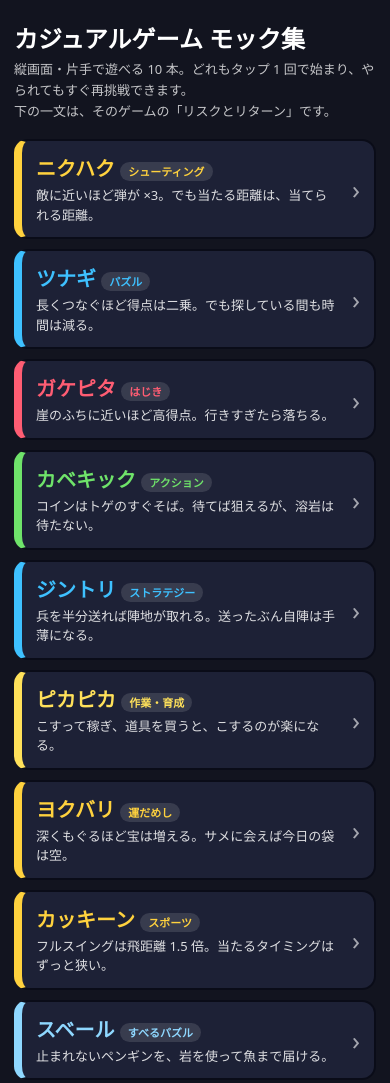
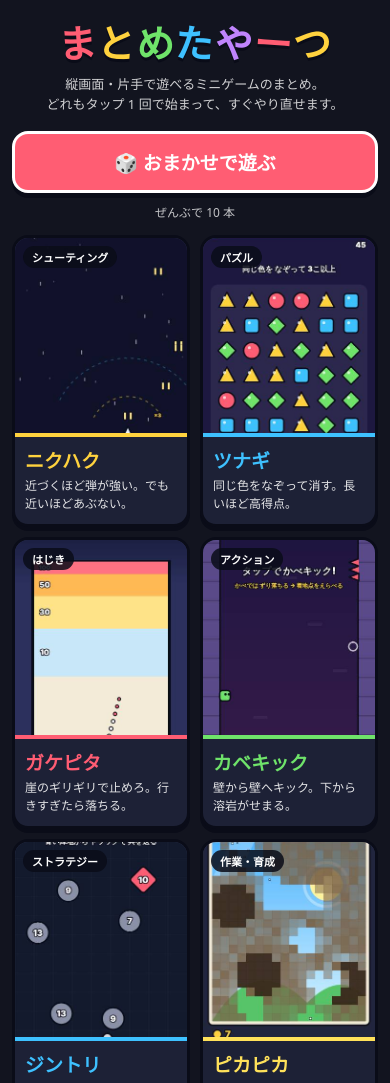
Before and after one commit to KastanetKid/Kanata, a plain HTML site: page mocks/index.html in a window 390 px wide. Shown: the top 1083 px of the page. Drawn offline with Linux system fonts and the light colour scheme.

Commit message:
Turn the mock list into a portal named まとめたやーつ
Thumbnail cards, best-score badges, a random-play button that prefers
unplayed games, and a link back to Endless Stair.

Co-Authored-By: Claude Fable 5.2 <noreply@anthropic.com>
Claude-Session: https://claude.ai/code/session_015MRXXr55D2RCtcb9ALemWQ

```diff
--- a/mocks/index.html
+++ b/mocks/index.html
@@ -4,52 +4,88 @@
 <meta charset="utf-8">
 <meta name="viewport" content="width=device-width, initial-scale=1, viewport-fit=cover">
 <meta name="theme-color" content="#12141f">
-<title>カジュアルゲーム モック集</title>
+<meta name="apple-mobile-web-app-capable" content="yes">
+<meta name="mobile-web-app-capable" content="yes">
+<title>まとめたやーつ</title>
 <style>
-  body { margin: 0; background: #12141f; color: #fff; -webkit-tap-highlight-color: transparent;
+  :root { --ink: #0a0c18; --bg: #12141f; --card: #1d2136; }
+  * { box-sizing: border-box; }
+  body { margin: 0; background: var(--bg); color: #fff; -webkit-tap-highlight-color: transparent;
     font-family: system-ui, -apple-system, "Hiragino Sans", "Noto Sans JP", "Yu Gothic", sans-serif; }
-  main { max-width: 480px; margin: 0 auto; padding: calc(env(safe-area-inset-top) + 20px) 14px 40px; }
-  h1 { font-size: 24px; margin: 0 0 4px; }
-  .lead { font-size: 13px; opacity: .75; margin: 0 0 18px; line-height: 1.6; }
-  a.card { display: flex; gap: 12px; align-items: center; text-decoration: none; color: inherit;
-    background: #1d2136; border: 2px solid #0a0c18; border-left: 8px solid var(--c); border-radius: 14px;
-    padding: 12px 14px; margin-bottom: 10px; }
-  a.card:active { transform: scale(.98); background: #262b47; }
-  .card b { font-size: 20px; color: var(--c); display: block; }
-  .card i { font-style: normal; font-size: 11px; background: rgba(255,255,255,.12); border-radius: 99px; padding: 2px 8px; }
-  .card span { display: block; font-size: 13px; opacity: .85; margin-top: 4px; line-height: 1.5; }
-  .card .go { margin-left: auto; font-size: 26px; opacity: .6; }
-  footer { font-size: 12px; opacity: .6; margin-top: 18px; line-height: 1.7; }
+  main { max-width: 520px; margin: 0 auto; padding: calc(env(safe-area-inset-top) + 22px) 12px calc(env(safe-area-inset-bottom) + 40px); }
+  header { text-align: center; margin-bottom: 16px; }
+  h1 { margin: 0; font-size: 38px; font-weight: 900; letter-spacing: 1px; line-height: 1.15; }
+  h1 span { display: inline-block; text-shadow: 0 3px 0 var(--ink); }
+  .lead { font-size: 13px; opacity: .8; margin: 8px 0 0; line-height: 1.6; }
+  #random { display: block; width: 100%; margin: 16px 0 6px; padding: 14px; border: 3px solid #fff; border-radius: 16px;
+    background: #ff5d73; color: #fff; font: inherit; font-size: 19px; font-weight: 900; box-shadow: 0 5px 0 var(--ink); }
+  #random:active { transform: translateY(4px); box-shadow: 0 1px 0 var(--ink); }
+  #stat { text-align: center; font-size: 12px; opacity: .75; margin: 10px 0 14px; min-height: 1em; }
+  #grid { display: grid; grid-template-columns: 1fr 1fr; gap: 10px; }
+  a.card { display: block; text-decoration: none; color: inherit; background: var(--card); border: 3px solid var(--ink);
+    border-radius: 16px; overflow: hidden; box-shadow: 0 4px 0 var(--ink); position: relative; }
+  a.card:active { transform: translateY(3px); box-shadow: 0 1px 0 var(--ink); }
+  .card img { display: block; width: 100%; aspect-ratio: 3 / 3.4; object-fit: cover; object-position: center 35%; background: #262b47; }
+  .card .genre { position: absolute; top: 8px; left: 8px; font-size: 11px; font-weight: 700; background: rgba(10,12,24,.85);
+    border-radius: 99px; padding: 3px 9px; }
+  .card .best { position: absolute; top: 8px; right: 8px; font-size: 11px; font-weight: 900; color: var(--ink); background: #ffd23e;
+    border-radius: 99px; padding: 3px 8px; }
+  .card .body { padding: 9px 10px 11px; border-top: 4px solid var(--c); }
+  .card b { display: block; font-size: 19px; font-weight: 900; color: var(--c); }
+  .card p { margin: 3px 0 0; font-size: 12px; line-height: 1.5; opacity: .88; }
+  h2 { font-size: 15px; margin: 26px 2px 8px; opacity: .85; }
+  a.wide { display: flex; align-items: center; gap: 12px; text-decoration: none; color: inherit; background: #f2efe6; color: var(--ink);
+    border: 3px solid var(--ink); border-radius: 16px; padding: 12px 14px; box-shadow: 0 4px 0 #000; font-family: ui-monospace, Menlo, monospace; }
+  a.wide b { font-size: 17px; display: block; } a.wide span { font-size: 12px; }
+  a.wide i { margin-left: auto; font-style: normal; font-size: 24px; }
+  footer { font-size: 11px; opacity: .55; margin-top: 22px; line-height: 1.7; text-align: center; }
   footer a { color: #8fd8ff; }
 </style>
 </head>
 <body>
 <main>
-  <h1>カジュアルゲーム モック集</h1>
-  <p class="lead">縦画面・片手で遊べる 10 本。どれもタップ 1 回で始まり、やられてもすぐ再挑戦できます。<br>下の一文は、そのゲームの「リスクとリターン」です。</p>
-  <div id="list"></div>
-  <footer>
-    設計の点検には <a href="https://github.com/kociden/sakurai-skill">sakurai-skill</a>（非公式のまとめ）を参照。<br>
-    <a href="../index.html">Endless Stair に戻る</a>
-  </footer>
+  <header>
+    <h1 id="logo">まとめたやーつ</h1>
+    <p class="lead">縦画面・片手で遊べるミニゲームのまとめ。<br>どれもタップ 1 回で始まって、すぐやり直せます。</p>
+  </header>
+  <button id="random">🎲 おまかせで遊ぶ</button>
+  <div id="stat"></div>
+  <div id="grid"></div>
+  <h2>ほかの作品</h2>
+  <a class="wide" href="../index.html"><div><b>ENDLESS STAIR</b><span>白黒ドットの階段を、拍に合わせて登るリズムゲーム</span></div><i>›</i></a>
+  <footer>絵と音は仮のものです（図形と合成音）。<br>設計の点検に <a href="https://github.com/kociden/sakurai-skill">sakurai-skill</a>（非公式のまとめ）を参照。</footer>
 </main>
 <script>
   const LIST = [
-    ['nikuhaku', 'ニクハク', 'シューティング', '#ffd23e', '敵に近いほど弾が ×3。でも当たる距離は、当てられる距離。'],
-    ['tsunagi', 'ツナギ', 'パズル', '#3ec1ff', '長くつなぐほど得点は二乗。でも探している間も時間は減る。'],
-    ['gakepita', 'ガケピタ', 'はじき', '#ff5d73', '崖のふちに近いほど高得点。行きすぎたら落ちる。'],
-    ['kabekick', 'カベキック', 'アクション', '#6fe36a', 'コインはトゲのすぐそば。待てば狙えるが、溶岩は待たない。'],
-    ['jintori', 'ジントリ', 'ストラテジー', '#3ec1ff', '兵を半分送れば陣地が取れる。送ったぶん自陣は手薄になる。'],
-    ['pikapika', 'ピカピカ', '作業・育成', '#ffe15a', 'こすって稼ぎ、道具を買うと、こするのが楽になる。'],
-    ['yokubari', 'ヨクバリ', '運だめし', '#ffd23e', '深くもぐるほど宝は増える。サメに会えば今日の袋は空。'],
-    ['kakkin', 'カッキーン', 'スポーツ', '#ffd23e', 'フルスイングは飛距離 1.5 倍。当たるタイミングはずっと狭い。'],
-    ['suberu', 'スベール', 'すべるパズル', '#8fd8ff', '止まれないペンギンを、岩を使って魚まで届ける。'],
-    ['shiwake', 'シワケ', '反射', '#ff5d73', '急ぐほどコンボで点が伸びる。まちがえれば全部失う。'],
+    ['nikuhaku', 'ニクハク', 'シューティング', '#ffd23e', '近づくほど弾が強い。でも近いほどあぶない。', ''],
+    ['tsunagi', 'ツナギ', 'パズル', '#3ec1ff', '同じ色をなぞって消す。長いほど高得点。', ''],
+    ['gakepita', 'ガケピタ', 'はじき', '#ff5d73', '崖のギリギリで止めろ。行きすぎたら落ちる。', ''],
+    ['kabekick', 'カベキック', 'アクション', '#6fe36a', '壁から壁へキック。下から溶岩がせまる。', 'm'],
+    ['jintori', 'ジントリ', 'ストラテジー', '#3ec1ff', '兵を送って陣地を広げ、赤をぜんぶ取る。', ''],
+    ['pikapika', 'ピカピカ', '作業・育成', '#ffe15a', '窓をこすって稼ぎ、道具を買ってもっと磨く。', 'まい'],
+    ['yokubari', 'ヨクバリ', '運だめし', '#ffd23e', 'もぐるほど宝は増える。サメに会ったら空っぽ。', ''],
+    ['kakkin', 'カッキーン', 'スポーツ', '#ffd23e', 'タイミングよく打つ。フルスイングは一発狙い。', 'm'],
+    ['suberu', 'スベール', 'すべるパズル', '#8fd8ff', '止まれないペンギンを、魚まで届ける。', '問'],
+    ['shiwake', 'シワケ', '反射', '#ff5d73', '左右にすばやく仕分け。急ぐほどコンボ。', ''],
   ];
-  document.getElementById('list').innerHTML = LIST.map(([id, t, g, c, d]) => {
+  const COLORS = ['#ff5d73', '#ffd23e', '#6fe36a', '#3ec1ff', '#c084fc'];
+  const logo = document.getElementById('logo');
+  logo.innerHTML = [...logo.textContent].map((ch, i) => `<span style="color:${COLORS[i % COLORS.length]};transform:rotate(${(i % 2 ? 4 : -4)}deg)">${ch}</span>`).join('');
+  let played = 0;
+  document.getElementById('grid').innerHTML = LIST.map(([id, t, g, c, d, unit]) => {
     let best = 0; try { best = +(localStorage.getItem('mock_' + id) || 0); } catch (e) { }
-    return `<a class="card" style="--c:${c}" href="play.html?g=${id}"><div><b>${t} <i>${g}</i></b><span>${d}</span>${best ? `<span style="color:#ffd23e">ベスト ${best}</span>` : ''}</div><div class="go">›</div></a>`;
+    if (best) played++;
+    return `<a class="card" style="--c:${c}" href="play.html?g=${id}">
+      <img src="thumbs/${id}.jpg" alt="${t} のゲーム画面" loading="lazy">
+      <span class="genre">${g}</span>${best ? `<span class="best">ベスト ${best}${unit}</span>` : ''}
+      <div class="body"><b>${t}</b><p>${d}</p></div></a>`;
   }).join('');
+  document.getElementById('stat').textContent = played ? `${LIST.length} 本中 ${played} 本プレイ済み` : `ぜんぶで ${LIST.length} 本`;
+  document.getElementById('random').onclick = () => {
+    let fresh = LIST.filter(([id]) => { try { return !localStorage.getItem('mock_' + id); } catch (e) { return true; } });
+    if (!fresh.length) fresh = LIST; // まだ遊んでいないものを優先
+    location.href = 'play.html?g=' + fresh[Math.floor(Math.random() * fresh.length)][0];
+  };
 </script>
 </body>
 </html>
--- a/mocks/lib.js
+++ b/mocks/lib.js
@@ -117,7 +117,7 @@ function finish() {
 }
 function start(def) {
   G.def = def; def.fmt = def.fmt || (s => '' + s);
-  document.title = def.title + ' | カジュアルゲーム モック集';
+  document.title = def.title + ' | まとめたやーつ';
   document.body.style.background = def.bg;
   try { G.best = +(localStorage.getItem('mock_' + def.id) || 0); } catch (e) { }
   fit(); def.init(); requestAnimationFrame(loop);
```
Also changed, not shown: mocks/play.html (+1 -1 lines), mocks/thumbs/gakepita.jpg (added), mocks/thumbs/jintori.jpg (added), mocks/thumbs/kabekick.jpg (added), mocks/thumbs/kakkin.jpg (added), mocks/thumbs/nikuhaku.jpg (added), mocks/thumbs/pikapika.jpg (added), mocks/thumbs/shiwake.jpg (added), mocks/thumbs/suberu.jpg (added), mocks/thumbs/tsunagi.jpg (added), mocks/thumbs/yokubari.jpg (added), 1 other file.
